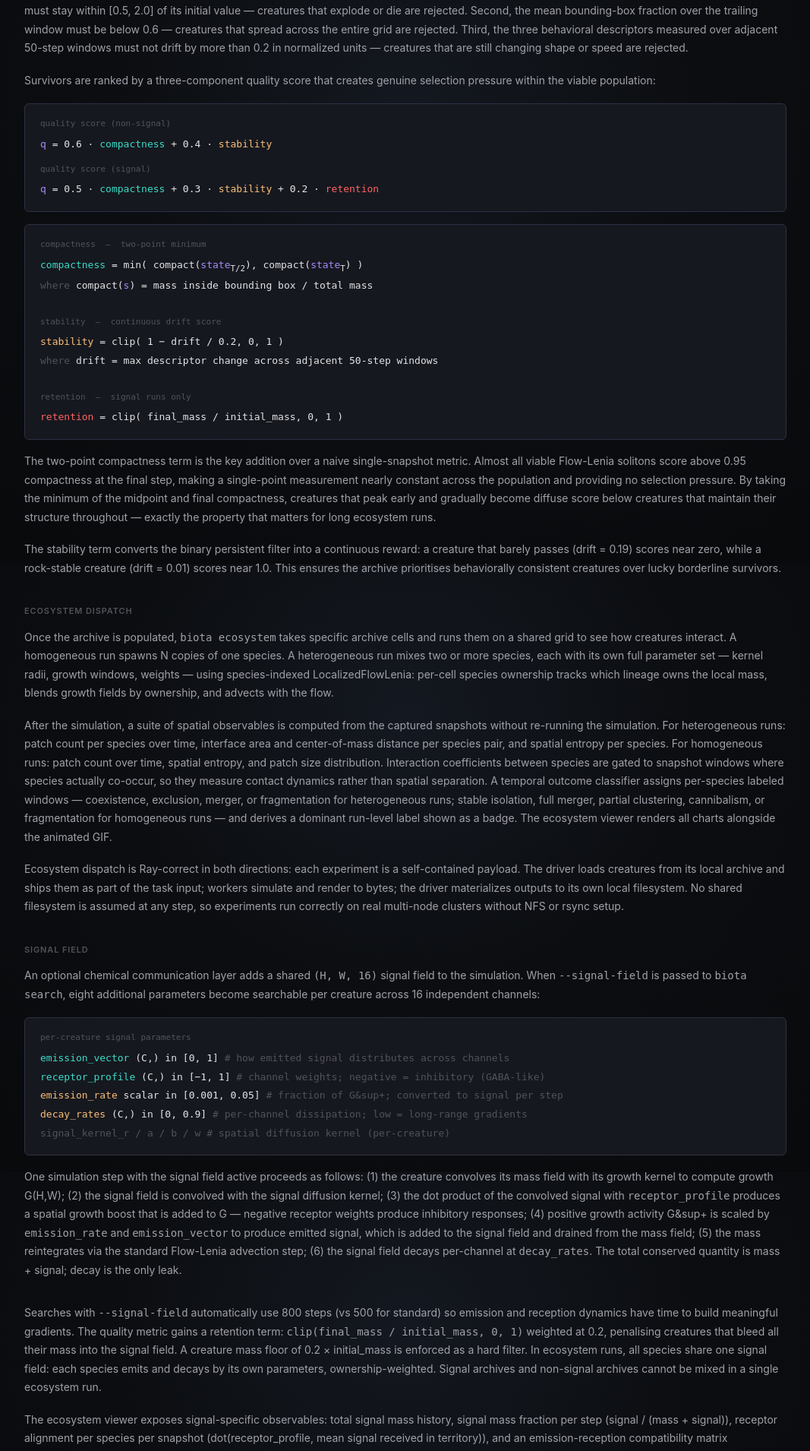
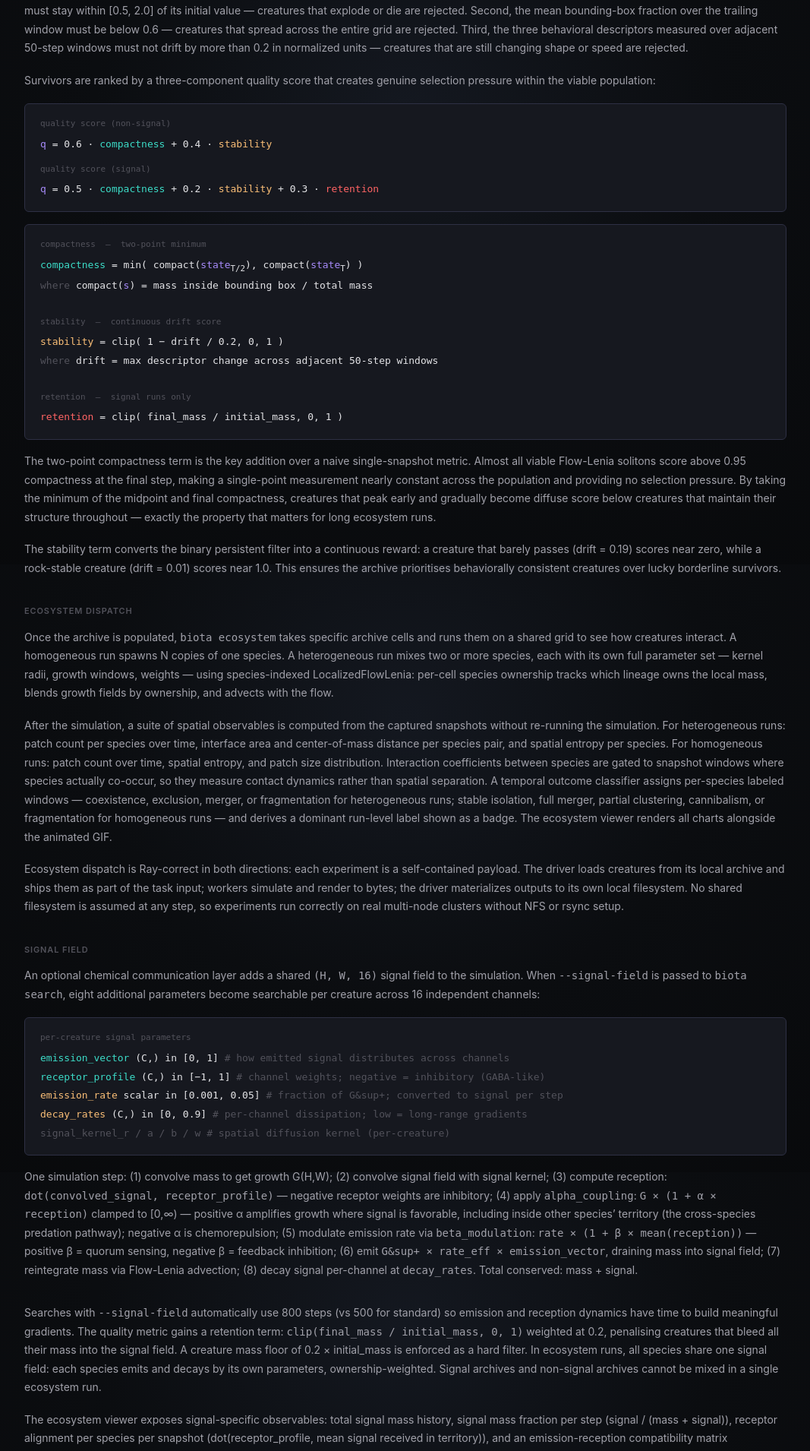
Before and after one commit to rkv0id/biota, a Python web app: template src/biota/viz/templates/index.html in a window 1280 px wide. Shown: the part 857-2767 px from the top of the page at 76% size, without its empty margins (106-1173 px from the left). Run offline with Jinja, Linux system fonts and the light colour scheme; the template is opened without the code that fills it, so the values that code supplies are empty.

Commit message:
feat: v3.5.0 commits 3+4 -- quality adjustment + docs
quality.py
  Signal run weights adjusted: stability 0.3→0.2, retention 0.2→0.3.
  Creatures with nonzero beta_modulation produce mild descriptor variance
  during solo rollout due to the signal feedback loop -- the old stability
  weight penalised this even though it is ecologically desirable behaviour.
  Retention at 0.3 more directly rewards creatures that don't bleed mass
  through adaptive emission, creating better selection pressure for the
  alpha/beta parameter space we now search.
  Non-signal weights unchanged (0.6 compactness / 0.4 stability).

docs/signal-field.svg
  Full redraw showing alpha and beta in the diagram. Eight nodes total:
  left column (mass → convolve → growth G → α coupling → emission → mass t+1)
  and right column (signal → convolve → reception → β modulation → decay → signal t+1).
  Three cross-arrows: α (reception → growth multiplier, teal dashed),
  β (mean reception → modulate emission rate, purple dashed),
  emission drain (amber dashed). Parameter legend lists all six key signal
  params with ranges and ecological roles (chemotaxis/repulsion, quorum/inhibition).

index.html (System tab)
  Signal field parameter math block: alpha_coupling [-1,1] and beta_modulation
  [-1,1] rows added with ecological descriptions.
  Physics step-by-step updated: steps (4) and (5) now describe alpha
  multiplicative coupling and beta adaptive emission modulation.
  Descriptors grid: three new signal-only descriptor cards with teal/purple
  SIGNAL ONLY badges -- emission_activity, receptor_sensitivity, signal_retention --
  each with ecological interpretation and zero-for-non-signal note.

README.md
  Signal parameter table: alpha_coupling and beta_modulation rows added.
  Physics paragraph: updated to describe alpha chemotaxis/chemorepulsion
  and beta quorum sensing/feedback inhibition.
  Quality metric: signal weights updated to match (0.5/0.2/0.3).
  Test count: 422.

```diff
--- a/src/biota/viz/templates/index.html
+++ b/src/biota/viz/templates/index.html
@@ -521,7 +521,7 @@
                 <em>q</em> = 0.6 &middot; <span class="teal">compactness</span> + 0.4 &middot; <span class="amber">stability</span>
                 <br/>
                 <span class="eq-label" style="margin-top:10px;">quality score (signal)</span>
-                <em>q</em> = 0.5 &middot; <span class="teal">compactness</span> + 0.3 &middot; <span class="amber">stability</span> + 0.2 &middot; <span class="red">retention</span>
+                <em>q</em> = 0.5 &middot; <span class="teal">compactness</span> + 0.2 &middot; <span class="amber">stability</span> + 0.3 &middot; <span class="red">retention</span>
             </div>
             <div class="math-block">
                 <span class="eq-label">compactness &nbsp;&mdash;&nbsp; two-point minimum</span>
@@ -561,7 +561,7 @@
                 <br/>
                 <span class="dim">signal_kernel_r / a / b / w              # spatial diffusion kernel (per-creature)</span>
             </div>
-            <p>One simulation step with the signal field active proceeds as follows: (1) the creature convolves its mass field with its growth kernel to compute growth G(H,W); (2) the signal field is convolved with the signal diffusion kernel; (3) the dot product of the convolved signal with <code>receptor_profile</code> produces a spatial growth boost that is added to G — negative receptor weights produce inhibitory responses; (4) positive growth activity G&sup+ is scaled by <code>emission_rate</code> and <code>emission_vector</code> to produce emitted signal, which is added to the signal field and drained from the mass field; (5) the mass reintegrates via the standard Flow-Lenia advection step; (6) the signal field decays per-channel at <code>decay_rates</code>. The total conserved quantity is mass + signal; decay is the only leak.</p>
+            <p>One simulation step: (1) convolve mass to get growth G(H,W); (2) convolve signal field with signal kernel; (3) compute reception: <code>dot(convolved_signal, receptor_profile)</code> — negative receptor weights are inhibitory; (4) apply <code>alpha_coupling</code>: <code>G &times; (1 + &alpha; &times; reception)</code> clamped to [0,&infin;) — positive &alpha; amplifies growth where signal is favorable, including inside other species’ territory (the cross-species predation pathway); negative &alpha; is chemorepulsion; (5) modulate emission rate via <code>beta_modulation</code>: <code>rate &times; (1 + &beta; &times; mean(reception))</code> — positive &beta; = quorum sensing, negative &beta; = feedback inhibition; (6) emit <code>G&sup+ &times; rate_eff &times; emission_vector</code>, draining mass into signal field; (7) reintegrate mass via Flow-Lenia advection; (8) decay signal per-channel at <code>decay_rates</code>. Total conserved: mass + signal.</p>
             <div class="diagram-frame">{{ svg_signal_field | safe }}</div>
             <p>Searches with <code>--signal-field</code> automatically use 800 steps (vs 500 for standard) so emission and reception dynamics have time to build meaningful gradients. The quality metric gains a retention term: <code>clip(final_mass / initial_mass, 0, 1)</code> weighted at 0.2, penalising creatures that bleed all their mass into the signal field. A creature mass floor of 0.2 × initial_mass is enforced as a hard filter. In ecosystem runs, all species share one signal field: each species emits and decays by its own parameters, ownership-weighted. Signal archives and non-signal archives cannot be mixed in a single ecosystem run.</p>
             <p>The ecosystem viewer exposes signal-specific observables: total signal mass history, signal mass fraction per step (signal / (mass + signal)), receptor alignment per species per snapshot (dot(receptor_profile, mean signal received in territory)), and an emission-reception compatibility matrix (dot(emission_vector[i], receptor_profile[j])) showing which species pairs have chemically compatible signal profiles.</p>
@@ -628,6 +628,18 @@
                 <div class="descriptor-card">
                     <div class="descriptor-name">spatial entropy</div>
                     <div class="descriptor-desc">Shannon entropy of mass distribution over a coarse spatial grid. Low = compact localized mass, high = diffuse or multi-body spread.</div>
+                </div>
+                <div class="descriptor-card" style="border-color:rgba(60,220,200,0.2);">
+                    <div class="descriptor-name" style="color:#3cdcc8;">emission activity <span style="font-size:9px;padding:1px 5px;border-radius:6px;background:rgba(60,220,200,0.1);border:1px solid rgba(60,220,200,0.2);margin-left:6px;letter-spacing:0.05em;">signal only</span></div>
+                    <div class="descriptor-desc">Mean positive-growth emission activity over the trace tail, normalized to [0,&thinsp;1]. Measures how much signal the creature actually emits dynamically &mdash; a creature with high emission_rate but low growth activity barely emits. Zero for non-signal rollouts.</div>
+                </div>
+                <div class="descriptor-card" style="border-color:rgba(167,139,250,0.2);">
+                    <div class="descriptor-name" style="color:#a78bfa;">receptor sensitivity <span style="font-size:9px;padding:1px 5px;border-radius:6px;background:rgba(167,139,250,0.1);border:1px solid rgba(167,139,250,0.2);margin-left:6px;letter-spacing:0.05em;">signal only</span></div>
+                    <div class="descriptor-desc">Mean absolute reception response |dot(convolved_signal, receptor_profile)| over the trace tail, normalized to [0,&thinsp;1]. Measures chemical responsiveness: how strongly the creature reacted to its chemical environment. Zero for non-signal rollouts.</div>
+                </div>
+                <div class="descriptor-card" style="border-color:rgba(60,220,200,0.2);">
+                    <div class="descriptor-name" style="color:#3cdcc8;">signal retention <span style="font-size:9px;padding:1px 5px;border-radius:6px;background:rgba(60,220,200,0.1);border:1px solid rgba(60,220,200,0.2);margin-left:6px;letter-spacing:0.05em;">signal only</span></div>
+                    <div class="descriptor-desc">final_mass / initial_mass, clipped to [0,&thinsp;1]. High = chemically conservative emitter that retains its mass. Low = aggressive broadcaster. Partitions the archive along an ecological role axis: broadcaster vs listener vs predator candidate (high emission + high sensitivity + high &alpha;). Returns 1.0 for non-signal rollouts.</div>
                 </div>
             </div>
         </div>
```
Also changed, not shown: src/biota/search/quality.py (+4 -4 lines), README.md, docs/signal-field.svg.
